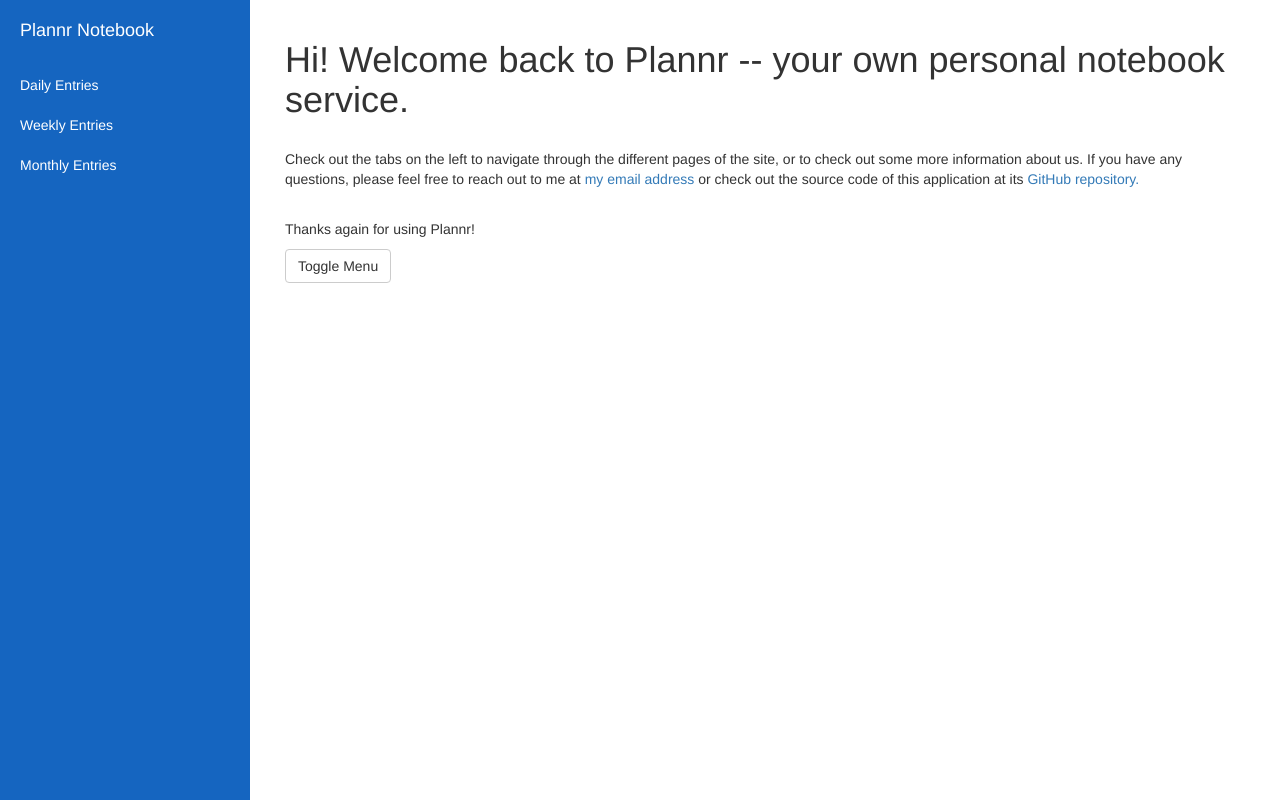
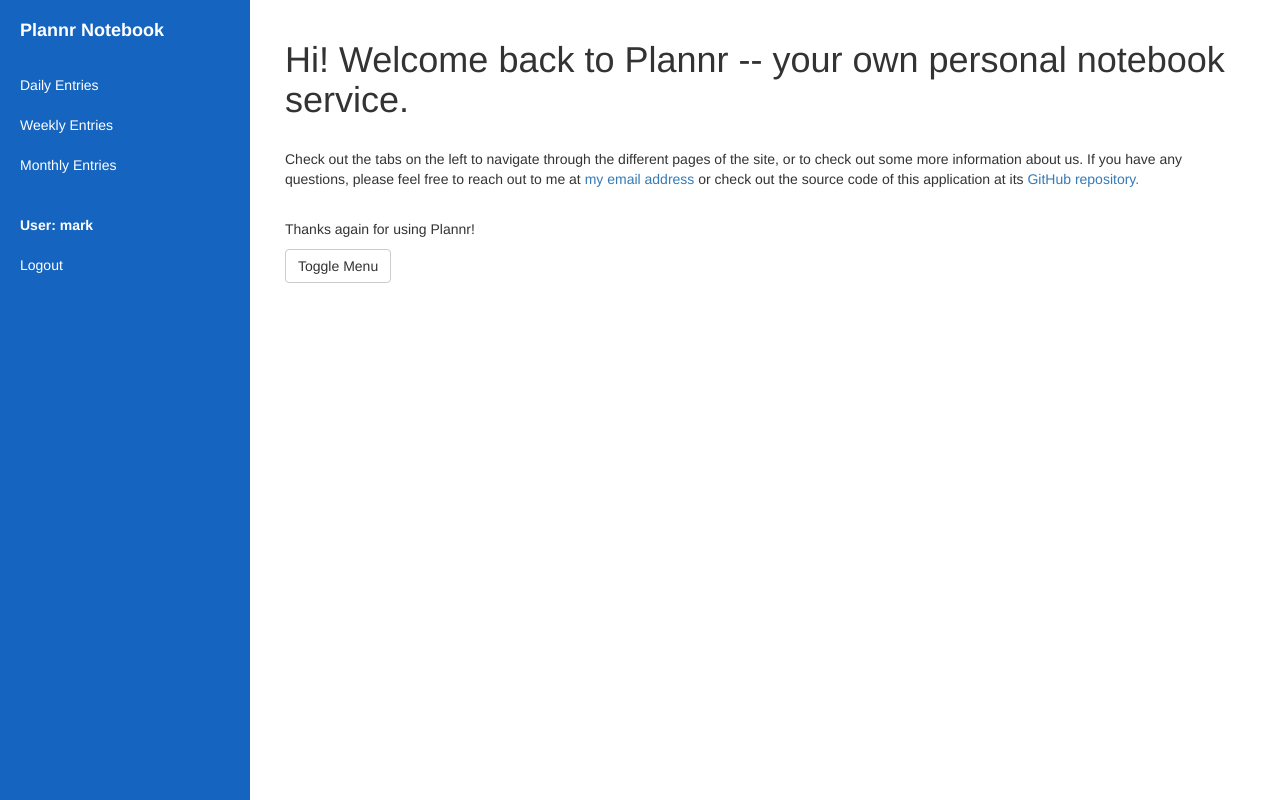
Before and after one commit to mfreema1/ssw-215, a Django app: page /notebook/ in a window 1280 px wide. Run offline with Django 3.2, Linux system fonts and the light colour scheme; a user stored in the database is signed in; some libraries are stand-ins or nearby versions.

Commit message:
Add view for user name in dashboard

```diff
--- a/project/plannr/notebook/templates/base_notebook.html
+++ b/project/plannr/notebook/templates/base_notebook.html
@@ -23,7 +23,7 @@
         <ul class="sidebar-nav">
             <li class="sidebar-brand">
                 <a href="/">
-                    Plannr Notebook
+                    <strong>Plannr Notebook</strong>
                 </a>
             </li>
             {% block page_marker %}
@@ -37,6 +37,13 @@
                 <a href="/notebook/monthly">Monthly Entries</a>
             </li>
             {% endblock %}
+            <br>
+            {% if user.is_authenticated %}
+                <li style="color: #fff"><strong>User: {{ user.get_username }}</strong></li>
+                <li><a href="{% url 'logout' %}?next={{request.path}}">Logout</a></li>
+            {% else %}
+                <li><a href="{% url 'login' %}?next={{request.path}}">Login</a></li>
+            {% endif %}
         </ul>
     </div>
     <!-- /#sidebar-wrapper -->
```
Also changed, not shown: project/plannr/db.sqlite3.
